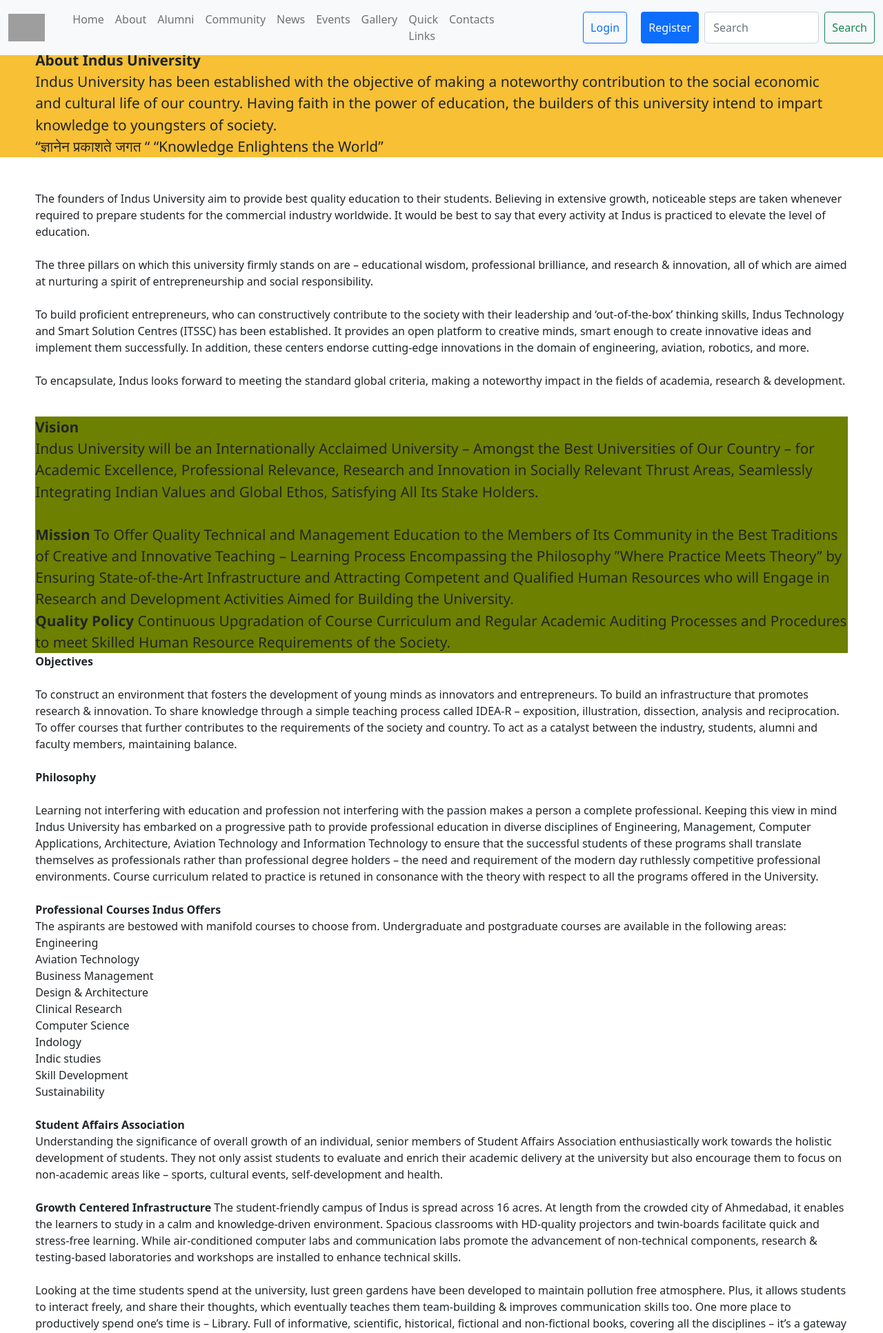
After one commit to aaryaparikh/indusalumniwebsite, a PHP site: page /about.html in a window 1280 px wide. The commit adds this page. Shown: the top 1933 px of the page at 69% size. Run offline with PHP 8.4, Linux system fonts and the light colour scheme; grey boxes are pictures that could not be loaded.

Commit message:
Add files via upload

```diff
--- /dev/null
+++ b/about.html
@@ -0,0 +1,184 @@
+<!DOCTYPE html>
+<html>
+
+<head>
+    <meta charset="utf-8" />
+
+    <link rel="icon" href="https://indusuni.ac.in/wp-content/uploads/2020/08/favicon.png" />
+    <meta name="viewport" content="width=device-width, initial-scale=1, user-scalable=no" />
+    <meta name="theme-color" content="#000000" />
+    <link href="https://cdn.jsdelivr.net/npm/bootstrap@5.0.2/dist/css/bootstrap.min.css" rel="stylesheet" integrity="sha384-EVSTQN3/azprG1Anm3QDgpJLIm9Nao0Yz1ztcQTwFspd3yD65VohhpuuCOmLASjC" crossorigin="anonymous">
+    <script src="https://cdn.jsdelivr.net/npm/bootstrap@5.0.2/dist/js/bootstrap.bundle.min.js" integrity="sha384-MrcW6ZMFYlzcLA8Nl+NtUVF0sA7MsXsP1UyJoMp4YLEuNSfAP+JcXn/tWtIaxVXM" crossorigin="anonymous"></script>
+    <link rel="stylesheet" href="style.css">
+    <title>Indus Alumni</title>
+</head>
+
+<body>
+    <nav class="navbar navbar-expand-xl navbar-light bg-light fixed-top">
+        <div class="container-fluid">
+            <img src="https://indusuni.ac.in/wp-content/uploads/2019/04/logo.png" alt="Indus University" height="40" />
+            <a class="navbar-brand" href="#"></a>
+            <button class="navbar-toggler" type="button" data-bs-toggle="collapse" data-bs-target="#navbarSupportedContent" aria-controls="navbarSupportedContent" aria-expanded="false" aria-label="Toggle navigation">
+                        <span class="navbar-toggler-icon"></span>
+                    </button>
+            <div class="collapse navbar-collapse" id="navbarSupportedContent">
+                <ul class="navbar-nav me-auto mb-2 mb-lg-0">
+                    <li class="nav-item">
+                        <a class="nav-link active" aria-current="page" href="#"></a>
+                    </li>
+                    <li class="nav-item">
+                        <a class="nav-link" href="index.html">Home</a>
+                    </li>
+                    <li class="nav-item">
+                        <a class="nav-link" href="#top">About</a>
+                    </li>
+                    <li class="nav-item">
+                        <a class="nav-link" href="#">Alumni</a>
+                    </li>
+                    <li class="nav-item">
+                        <a class="nav-link" href="#">Community</a>
+                    </li>
+                    <li class="nav-item">
+                        <a class="nav-link" href="#">News</a>
+                    </li>
+                    <li class="nav-item">
+                        <a class="nav-link" href="#events">Events</a>
+                    </li>
+                    <li class="nav-item">
+                        <a class="nav-link" href="#">Gallery</a>
+                    </li>
+                    <li class="nav-item">
+                        <a href="#bottom" class="nav-link">Quick Links</a>
+                    </li>
+                    <li class="nav-item">
+                        <a class="nav-link" href="#bottom">Contacts</a>
+                    </li>
+                    <!--
+                            <li class="nav-item dropdown">
+                                <a class="nav-link dropdown-toggle" href="#" id="navbarDropdown" role="button" data-bs-toggle="dropdown" aria-expanded="false">
+                                    Dropdown
+                                </a>
+                                <ul class="dropdown-menu" aria-labelledby="navbarDropdown">
+                                    <li><a class="dropdown-item" href="#">Action</a></li>
+                                    <li><a class="dropdown-item" href="#">Another action</a></li>
+                                    <li><hr class="dropdown-divider" /></li>
+                                    <li><a class="dropdown-item" href="#">Something else here</a></li>
+                                </ul>
+                            </li>
+                            <li class="nav-item">
+                                <a class="nav-link disabled" href="#" tabindex="-1" aria-disabled="true">Disabled</a>
+                            </li>
+                            -->
+                </ul>
+                <div class="col-md-3 text-end">
+                    <a href="html/login.html"><button type="button" class="btn btn-outline-primary m-2 ">Login</button></a>
+                    <a href="html/Registration.html"><button type="button" class="btn btn-primary m-2">Register</button></a>
+                </div>
+                <form class="d-flex">
+                    <input class="form-control me-2" type="search" placeholder="Search" aria-label="Search" />
+                    <button class="btn btn-outline-success" type="submit">Search</button>
+                </form>
+            </div>
+        </div>
+    </nav>
+
+
+    <br> <br> <br>
+
+    <div class="contact">
+
+        <b> About Indus University</b><br> Indus University has been established with the objective of making a noteworthy contribution to the social economic and cultural life of our country. Having faith in the power of education, the builders of this
+        university intend to impart knowledge to youngsters of society.<br> “ज्ञानेन प्रकाशते जगत “ “Knowledge Enlightens the World”
+
+    </div>
+    <br><br>
+    <div class="contact2">
+        <p>
+            The founders of Indus University aim to provide best quality education to their students. Believing in extensive growth, noticeable steps are taken whenever required to prepare students for the commercial industry worldwide. It would be best to say that
+            every activity at Indus is practiced to elevate the level of education.<br><br> The three pillars on which this university firmly stands on are – educational wisdom, professional brilliance, and research & innovation, all of which
+            are aimed at nurturing a spirit of entrepreneurship and social responsibility. <br><br>To build proficient entrepreneurs, who can constructively contribute to the society with their leadership and ‘out-of-the-box’ thinking skills, Indus Technology
+            and Smart Solution Centres (ITSSC) has been established. It provides an open platform to creative minds, smart enough to create innovative ideas and implement them successfully. In addition, these centers endorse cutting-edge innovations in
+            the domain of engineering, aviation, robotics, and more.<br><br> To encapsulate, Indus looks forward to meeting the standard global criteria, making a noteworthy impact in the fields of academia, research & development.
+            <br><br>
+            <div class="contact4">
+                <strong>Vision</strong><br> Indus University will be an Internationally Acclaimed University – Amongst the Best Universities of Our Country – for Academic Excellence, Professional Relevance, Research and Innovation in Socially Relevant
+                Thrust Areas, Seamlessly Integrating Indian Values and Global Ethos, Satisfying All Its Stake Holders.<br><br>
+                <strong>
+                Mission
+            </strong> To Offer Quality Technical and Management Education to the Members of Its Community in the Best Traditions of Creative and Innovative Teaching – Learning Process Encompassing the Philosophy ”Where Practice Meets Theory”
+                by Ensuring State-of-the-Art Infrastructure and Attracting Competent and Qualified Human Resources who will Engage in Research and Development Activities Aimed for Building the University.
+                <br>
+                <strong>
+            Quality Policy
+        </strong> Continuous Upgradation of Course Curriculum and Regular Academic Auditing Processes and Procedures to meet Skilled Human Resource Requirements of the Society.
+
+            </div>
+
+
+
+
+
+            <strong>Objectives</strong><br><br> To construct an environment that fosters the development of young minds as innovators and entrepreneurs. To build an infrastructure that promotes research & innovation. To share knowledge through a simple
+            teaching process called IDEA-R – exposition, illustration, dissection, analysis and reciprocation. To offer courses that further contributes to the requirements of the society and country. To act as a catalyst between the industry, students,
+            alumni and faculty members, maintaining balance.
+            <br><br>
+            <strong>
+            Philosophy
+        </strong>
+            <br><br> Learning not interfering with education and profession not interfering with the passion makes a person a complete professional. Keeping this view in mind Indus University has embarked on a progressive path to provide professional
+            education in diverse disciplines of Engineering, Management, Computer Applications, Architecture, Aviation Technology and Information Technology to ensure that the successful students of these programs shall translate themselves as professionals
+            rather than professional degree holders – the need and requirement of the modern day ruthlessly competitive professional environments. Course curriculum related to practice is retuned in consonance with the theory with respect to all the programs
+            offered in the University.
+            <br><br>
+            <strong>Professional Courses Indus Offers</strong><br> The aspirants are bestowed with manifold courses to choose from. Undergraduate and postgraduate courses are available in the following areas:<br> Engineering
+
+            <br> Aviation Technology<br> Business Management<br> Design & Architecture<br> Clinical Research<br> Computer Science<br> Indology
+            <br> Indic studies<br> Skill Development<br> Sustainability
+            <br><br>
+            <strong>Student Affairs Association</strong> <br> Understanding the significance of overall growth of an individual, senior members of Student Affairs Association enthusiastically work towards the holistic development of students. They not
+            only assist students to evaluate and enrich their academic delivery at the university but also encourage them to focus on non-academic areas like – sports, cultural events, self-development and health.
+            <br><br><strong>Growth Centered Infrastructure</strong> The student-friendly campus of Indus is spread across 16 acres. At length from the crowded city of Ahmedabad, it enables the learners to study in a calm and knowledge-driven environment.
+            Spacious classrooms with HD-quality projectors and twin-boards facilitate quick and stress-free learning. While air-conditioned computer labs and communication labs promote the advancement of non-technical components, research & testing-based
+            laboratories and workshops are installed to enhance technical skills.
+            <br> <br>Looking at the time students spend at the university, lust green gardens have been developed to maintain pollution free atmosphere. Plus, it allows students to interact freely, and share their thoughts, which eventually teaches them
+            team-building & improves communication skills too. One more place to productively spend one’s time is – Library. Full of informative, scientific, historical, fictional and non-fictional books, covering all the disciplines – it’s a gateway
+            to explore – the unexplored.
+            <br><br> Last but not the least; under Green Initiative – Indus has its solar energy power plant of 120 KW capacity, in collaboration with Etain IMMODO Renewables Ltd., Spain. This helps the university cater to the energy requirements of campus
+
+        </p>
+    </div>
+    <div class="contact3">
+
+        <strong>
+                                                                        INDUS STANDS FOR<br>
+                                                                    </strong> FREEDOM TO LIBERATE IGNORANCE<br> FREEDOM TO TRACE THE UNMAPPED<br> FREEDOM TO UNLIMIT AND UNLEASH<br> FREEDOM TO ENVISAGE THE IMMINENT<br> FREEDOM TO UNEARTH THE CONCEALED<br>        FREEDOM TO FOSTER THE SEED OF KNOWLEDGE<br> FREEDOM TO CARVE A SILHOUETTE OF GROWTH<br> FREEDOM TO CELEBRATE CONSTRUCTIVE DYNAMISM<br> FREEDOM TO DISCOVER THE ROUTE TO DEVELOPMENT<br>
+    </div>
+
+    <br><br><br>
+
+    <br>
+    <br>
+
+
+
+    <div style="background: black;" id="bottom">
+        <div class="row" style="padding-left: 20px ;">
+            <div class="col-sm-4 text-light">
+                Contact<br><br> Indus University<br><br> Rancharda, Via: Shilaj,<br><br> Ahmedabad – 382 115.<br><br> Gujarat, INDIA.<br><br> Telephone: +91 2764 260277 / 78 / 79<br><br> Mobile : <a href="tel: +919909963221" style="color: #ffa700;">+91 9909963221</a>                <a href="tel: +918511132237" style="color: #ffa700;">+918511132237</a><br><br> E-mail: <a href="mailto: info@indusuni.ac.in" style="color: #ffa700;">info@indusuni.ac.in</a><br><br>
+            </div>
+            <div class="col-sm-4 text-light">
+                For Admission Contact<br><br> Engineering <a href="tel: +919909963221" style="color: #ffa700;">+91 9909963221</a><br><br> Management <a href="tel: +919924202777" style="color: #ffa700;"> +91 9924202777</a><br><br> Architecture <a href="tel: +919909963221"
+                    style="color: #ffa700;"> +91 9909963221</a><br><br> Design <a href="tel: +917622007501" style="color: #ffa700;">+91 7622007501</a> / <a href="tel: +91851113224" style="color: #ffa700;"> +91 8511132234</a><br><br> Science & Liberal Studies
+                <a href="tel: +919825865103" style="color: #ffa700;">+91 9825865103</a><br><br> Computer Application <a href="tel: +917622007507" style="color: #ffa700;"> +91 7622007507</a><br><br>
+            </div>
+
+        </div>
+
+    </div>
+
+
+
+
+</body>
+
+</html>
--- a/style.css
+++ b/style.css
@@ -1,5 +1,4 @@
 .engage {
-
     background-color: rgb(180, 214, 28);
 }
 
@@ -23,9 +22,45 @@
     vertical-align: middle;
     text-align: center;
 }
+
 .calender {
     font-size: 40px;
     text-align: center;
     border-bottom: 1px solid #e9e1e1;
     background-color: rgb(232, 242, 248);
 }
+
+.contact {
+    background-color: rgb(247, 192, 53);
+    font-family: 'Segoe UI', Tahoma, Geneva, Verdana, sans-serif;
+    font-size: 130%;
+    padding-left: 4%;
+    padding-right: 4%;
+}
+
+.contact2 {
+    padding-left: 4%;
+    padding-right: 4%;
+}
+
+.contact3 {
+    background-color: rgb(157, 9, 243);
+    font-family: 'Segoe UI', Tahoma, Geneva, Verdana, sans-serif;
+    font-size: 130%;
+}
+
+.contact4 {
+    background-color: rgb(109, 128, 0);
+    font-family: 'Segoe UI', Tahoma, Geneva, Verdana, sans-serif;
+    font-size: 130%;
+}
+
+.contact {
+    padding-left: 4%;
+    padding-right: 4%;
+}
+
+.contact3 {
+    padding-left: 4%;
+    padding-right: 4%;
+}
```
Also changed, not shown: index.html (+12 -29 lines). Lines whose indentation alone changed are shown as unchanged.
